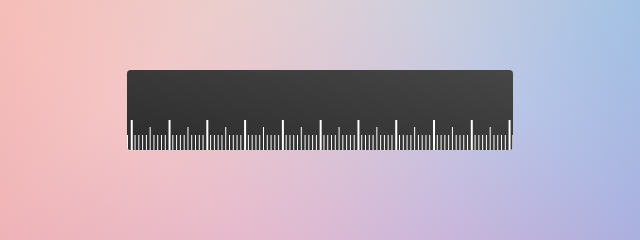
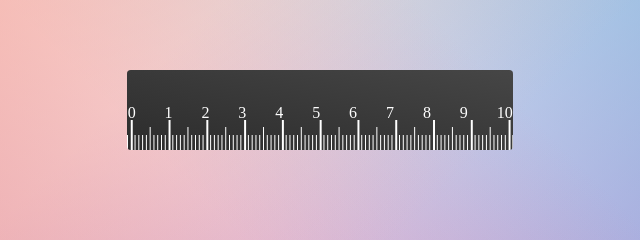
Before and after one commit to gharishkumar/ruler, a plain HTML site: page index.html in a window 1280 px wide. Shown: the part 290-530 px from the top of the page, 320-960 px from the left. Drawn offline with Linux system fonts and the light colour scheme.

Commit message:
➕ divisions

```diff
--- a/index.html
+++ b/index.html
@@ -11,6 +11,18 @@
     <link rel='stylesheet' type='text/css' media='screen' href='style.css'>
 </head>
 <body>
-    <div class="ruler"></div>
+     <div class="ruler" id="cm">
+        <div class="divisions"></div>
+        <div class="divisions"></div>
+        <div class="divisions"></div>
+        <div class="divisions"></div>
+        <div class="divisions"></div>
+        <div class="divisions"></div>
+        <div class="divisions"></div>
+        <div class="divisions"></div>
+        <div class="divisions"></div>
+        <div class="divisions"></div>
+        <div class="divisions"></div>
+    </div>
 </body>
 </html>
```
